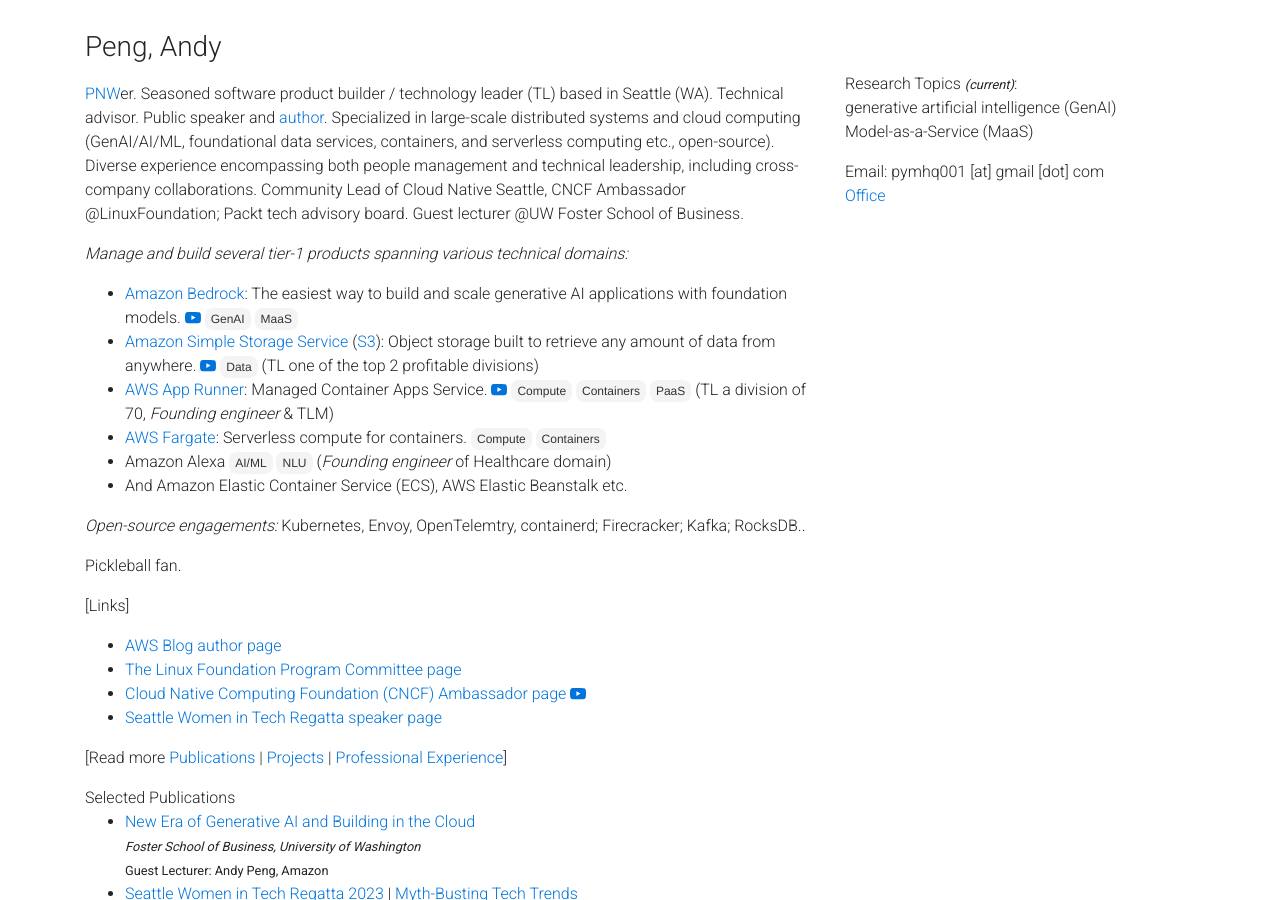
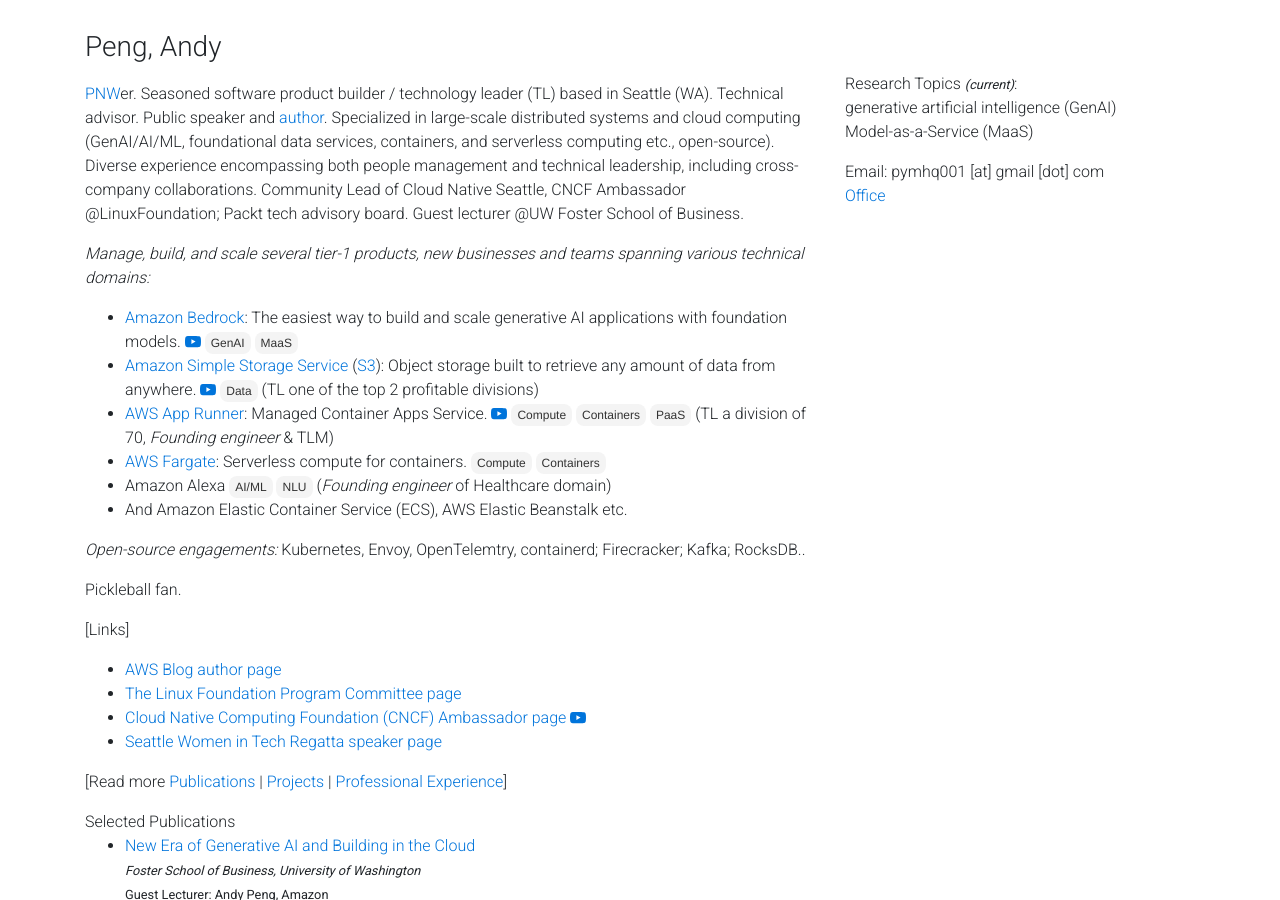
Before and after one commit to gfw001/gfw001.github.io, a Jekyll site: the page portfolio.html, which Jekyll copies as it is, in a window 1280 px wide and 900 px high. Built offline with Jekyll 4.4.1, drawn with Linux system fonts in a browser that asks for light colours; nearby versions of some CDN libraries; a style sheet for code colours, icons or effects is not loaded.

Commit message:
Update portfolio.html

```diff
--- a/portfolio.html
+++ b/portfolio.html
@@ -104,7 +104,7 @@
         <a href="https://www.pcta.org/">PNW</a>er. Seasoned software product builder / technology leader (TL) based in Seattle (WA). Technical advisor. Public speaker and <a href="https://aws.amazon.com/blogs/containers/author/yimipeng/">author</a>. Specialized in large-scale distributed systems and cloud computing (GenAI/AI/ML, foundational data services, containers, and serverless computing etc., open-source). Diverse experience encompassing both people management and technical leadership, including cross-company collaborations. Community Lead of Cloud Native Seattle, CNCF Ambassador @LinuxFoundation; Packt tech advisory board. Guest lecturer @UW Foster School of Business. <br>
       </p>
       <p>
-	      <i>Manage and build several tier-1 products spanning various technical domains: </i>
+	      <i>Manage, build, and scale several tier-1 products, new businesses and teams spanning various technical domains: </i>
 	      <ul>
 		      <li>
 			      <a href="https://aws.amazon.com/bedrock/">Amazon Bedrock</a>: The easiest way to build and scale generative AI applications with foundation models. <a href="https://www.youtube.com/clip/Ugkxu2jdDijd19_WKhrZjjRMjtplJX-antEM">
```
